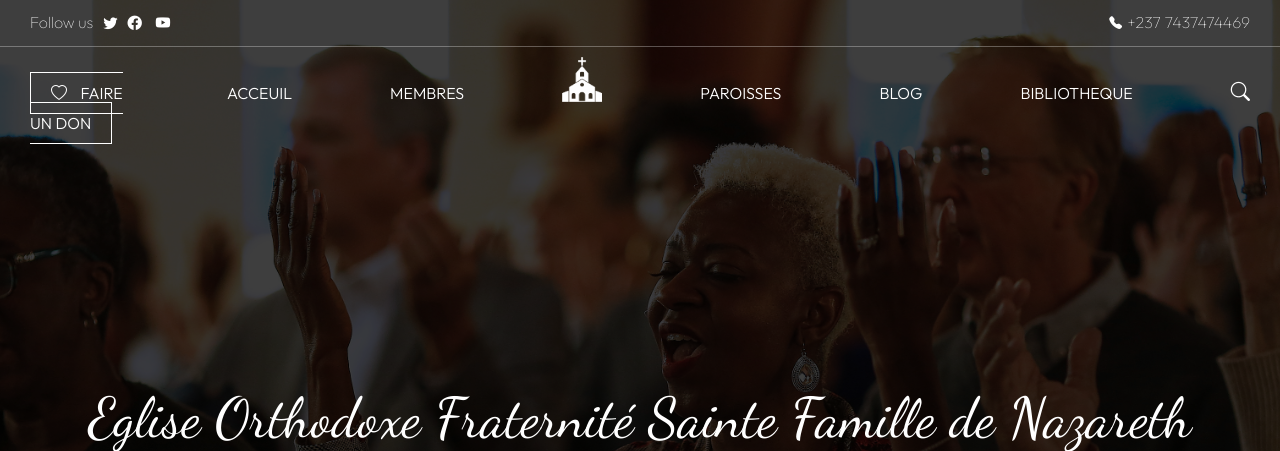
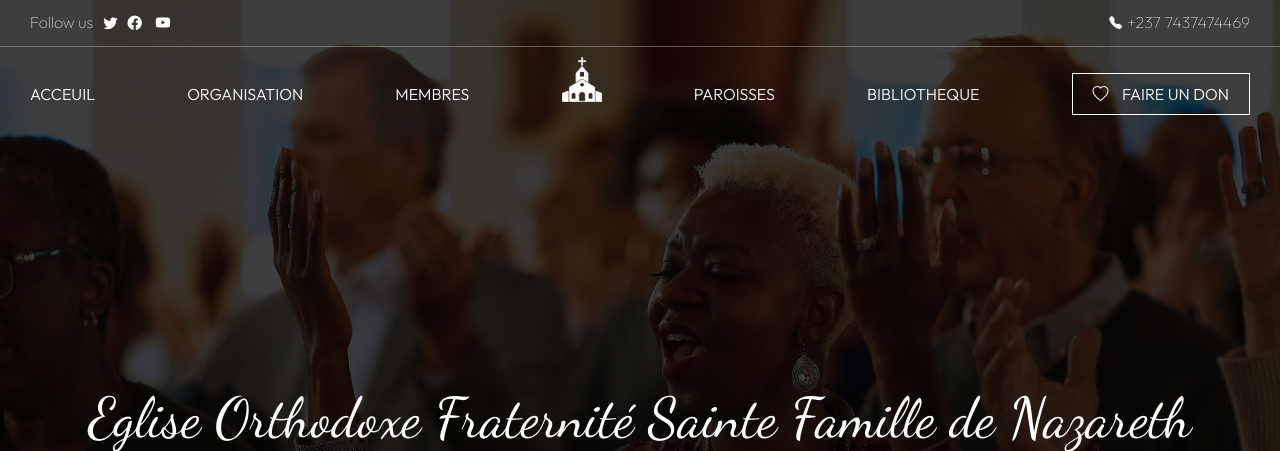
Before and after one commit to carlosgloire/eglise_orthodoxe, a PHP site: page /armel-dashboard/ in a window 1280 px wide. Shown: the top 451 px of the page. Run offline with PHP 8.4, Linux system fonts and the light colour scheme; some libraries are stand-ins or nearby versions; some web fonts are replaced.

Commit message:
Eglise Othodoxe Fraternité Sainte Famille de Nazareth

```diff
--- a/asset/css/styles.css
+++ b/asset/css/styles.css
@@ -39,7 +39,6 @@ h6 ,button{
 #Header
 /-----------------------------------*/
 
-
 .header{
     position: fixed;
     z-index: 2000;
@@ -56,10 +55,14 @@ hr{
     height: 1px;
     background-color: #ffffffa8;
 }
+nav{
+    width:100%;
+}
 .nav-links {
     list-style: none;
     display: flex;
-    gap: 98px;
+    justify-content: space-between;
+    align-items: center;
 }
 .nav-links .donate{
     align-items: center;
@@ -79,9 +82,9 @@ hr{
     font-weight: 300;
 }
 .nav-links a:hover {
-    color: #914847;
+    color: #a54e4c;
     transition: 0.4s ease-in-out;
-    font-weight: 300;
+    font-weight: 400;
 }
 
 
@@ -101,13 +104,6 @@ hr{
     object-fit: cover;
     margin-top: -20px;
 
-}
-
-.search-container {
-    position: relative;
-    display: flex;
-    align-items: center;
-    margin-top: 10px;
 }
 
 
@@ -165,6 +161,64 @@ hr{
     animation-delay: 5s;
 }
 
+/*Organisation sub menu*/
+.nav-links li {
+    position: relative;
+    list-style: none;
+}
+
+.nav-links li:hover .dropdown {
+    display: block;
+    opacity: 1;
+    height: auto;
+    transform: scaleY(1);
+}
+
+.dropdown {
+    display: block;
+    position: absolute;
+    top: 100%;
+    left: 0;
+    background-color: #fff;
+    box-shadow: 0 4px 6px rgba(0, 0, 0, 0.1);
+    padding: 0;
+    z-index: 1000;
+    min-width: 300px;
+    height: 0;
+    overflow: hidden;
+    opacity: 0;
+    transform: scaleY(0);
+    transform-origin: top;
+    transition: height 1.2s ease, opacity 1.2s ease, transform 1.2s ease;
+    visibility: hidden;
+}
+
+.nav-links li:hover .dropdown {
+    visibility: visible;
+}
+
+.dropdown a {
+    display: block;
+    padding: 10px 15px;
+    text-decoration: none;
+    color: black;
+    opacity: 0;
+    transform: translateY(-10px);
+    transition: opacity 0.8s ease, transform 0.8s ease;
+    transition-delay: 0.2s;
+}
+
+.nav-links li:hover .dropdown a {
+    opacity: 1;
+    transform: translateY(0);
+    transition-delay: calc(var(--delay, 0) * 0.1s);
+}
+
+.dropdown a:hover {
+    background-color: #91484727;
+    color: #914847;
+
+}
 
 /*---------------------------------------/
 #Home page
--- a/index.html
+++ b/index.html
@@ -32,14 +32,29 @@
         <div class="menu-bar">
             <nav>
                 <ul class="nav-links">
-                    <li ><a href="#" class="donate"><i class="bi bi-heart"></i> FAIRE UN DON</a></li>
                     <li><a href="#">ACCEUIL</a></li>
+                    <li>
+                        <a href="#">ORGANISATION</a>
+                        <ul class="dropdown">
+                            <li><a href="#">Les Patriarcats</a></li>
+                            <li><a href="#">Les Conférences Épiscopales</a></li>
+                            <li><a href="#">Les Provinces Ecclésiastiques</a></li>
+                            <li><a href="#">Les Archevêchés</a></li>
+                            <li><a href="#">Les Diocèses</a></li>
+                            <li><a href="#">Les Paroisses</a></li>
+                            <li><a href="#">Les Curés (Prêtres)</a></li>
+                            <li><a href="#">Les Vicares Paroissiaux</a></li>
+                            <li><a href="#">Les Conseils Paroissiaux</a></li>
+                            <li><a href="#">Les Ordres Religieux et Instituts</a></li>
+                            <li><a href="#">Tribunaux</a></li>
+                        </ul>
+                    </li>
+
                     <li><a href="#">MEMBRES</a></li>
                     <div class="logo"><img src="asset/images/logo.png" alt="Logo de l'église"></div>
                     <li><a href="#">PAROISSES</a></li>
-                    <li><a href="#">BLOG</a></li>
                     <li><a href="#">BIBLIOTHEQUE</a></li>
-                    <i class="bi bi-search"></i>
+                    <li ><a href="#" class="donate"><i class="bi bi-heart"></i> FAIRE UN DON</a></li>
                 </ul>
             </nav>
         </div>
```
